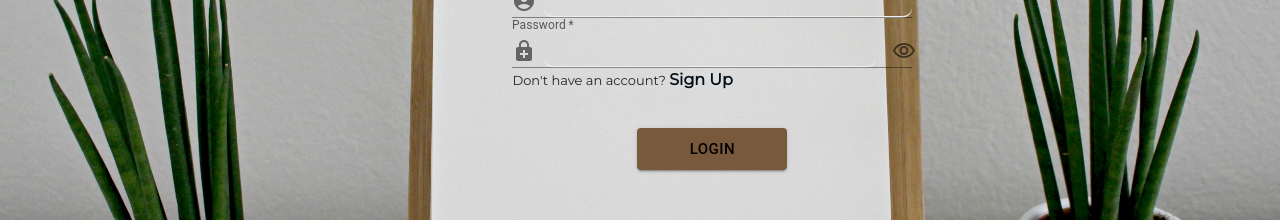
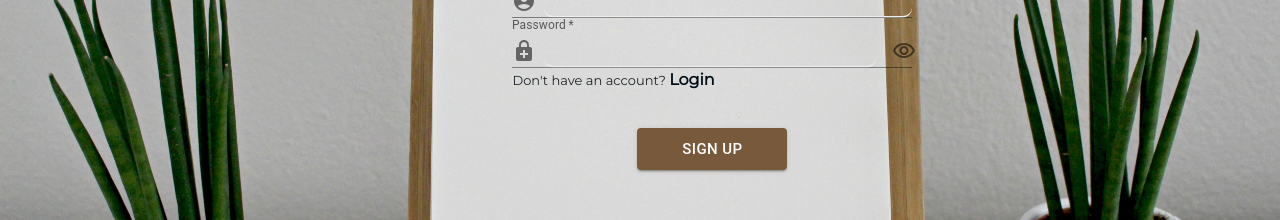
Before and after one commit to CherishShed/keeper-app, a React (Create React App) app: page /register in a window 1280 px wide. Shown: the part 321-541 px from the top of the page. Built offline with nearby package versions, Linux system fonts and the light colour scheme.

Commit message:
changes classnames

```diff
--- a/src/auth.css
+++ b/src/auth.css
@@ -56,7 +56,7 @@ body{
     width: 150px !important;
     align-self: center;
     position: relative;
-    transition: all 0.3s ease-in-out;
+    transition: all 0.3s ease-in-out !important;
     /* transform: translateX(30px); */
 }
 .signup-text{
--- a/src/components/Login.jsx
+++ b/src/components/Login.jsx
@@ -117,7 +117,7 @@ function Login() {
                                     </IconButton>
                                 </InputAdornment>
                         }} className='form-input-field password' />
-                        <p className='signup-text'>Don't have an account? <a className='signup-link' href="/">Sign Up</a></p>
+                        <p className='signup-text'>Don't have an account? <a className='signup-link' href="/register">Sign Up</a></p>
                         <Button className='loginButton' type="submit" variant='contained' size='large' onMouseEnter={(e) => handleButton(e)}>Login</Button>
 
                     </FormControl>
--- a/src/components/Signup.jsx
+++ b/src/components/Signup.jsx
@@ -122,8 +122,8 @@ function Login() {
                                     </IconButton>
                                 </InputAdornment>
                         }} className={styles['form-input-field password']} />
-                        <p className={styles['signup-text']}>Don't have an account? <a className={styles['signup-link']} href="/">Sign Up</a></p>
-                        <Button className={styles['loginButton']} type="submit" variant='contained' size='large' onMouseEnter={(e) => handleButton(e)}>Login</Button>
+                        <p className={styles['signup-text']}>Don't have an account? <a className={styles['signup-link']} href="/login">Login</a></p>
+                        <Button className={styles['loginButton']} type="submit" variant='contained' size='large' onMouseEnter={(e) => handleButton(e)}>Sign Up</Button>
 
                     </FormControl>
                 </div>
--- a/src/signup.module.css
+++ b/src/signup.module.css
@@ -54,7 +54,7 @@ body {
 .loginButton {
     margin-top: 20px !important;
     background-color: rgb(121, 89, 59) !important;
-    color: black !important;
+    color: white !important;
     width: 150px !important;
     align-self: center;
     position: relative;
```
